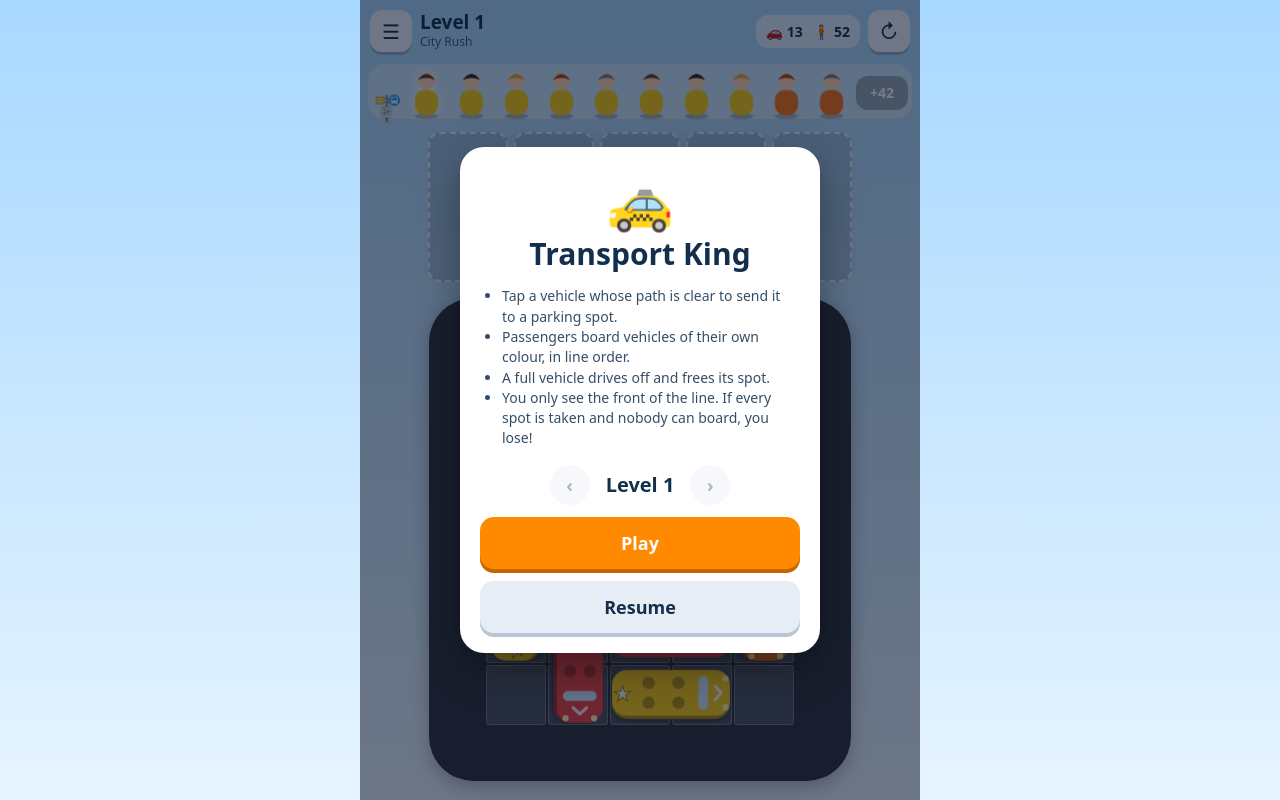
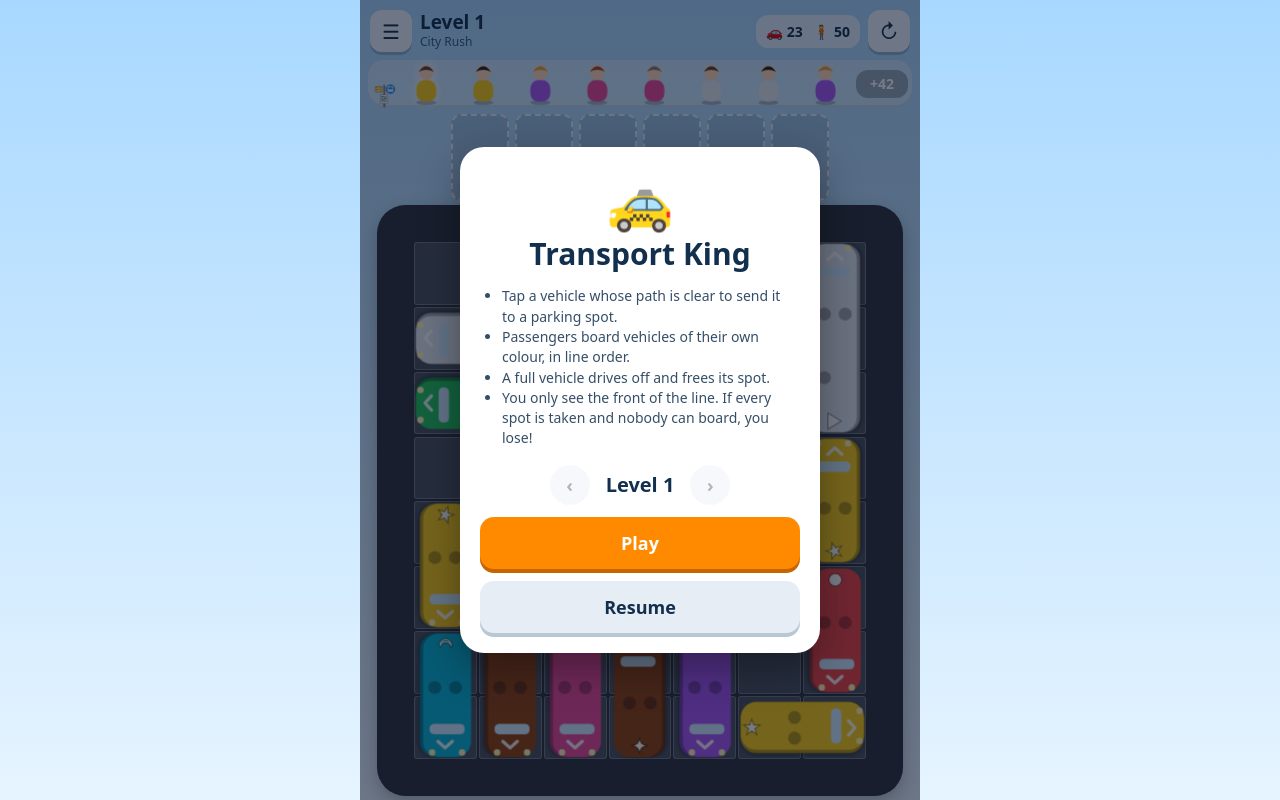
Before and after one commit to grandma67/transport_king, a plain HTML site: page index.html in a window 1280 px wide. Drawn offline with Linux system fonts and the light colour scheme.

Commit message:
Harder seeded levels, compact parking, big buses
- Level seed now rolls map size (up to 10x14), parking spots (1-6),
  seats per vehicle, colours and visible line length
- Colours always outnumber spots (by 2+ after the intro levels) so
  parking one car of each colour no longer trivialises a level
- Several mazes per level; keep the one with the deepest blocking
  chains after hill-climbing car directions
- New vehicles: van (1x3), long bus (1x4) and a two-lane big bus (2x3)
  that needs both lanes clear; seats scale with size
- Parking strip shrunk; the lot now takes most of the screen
- Fix HUD text colour on dark themes

Co-Authored-By: Claude Opus 5.5 <noreply@anthropic.com>

```diff
--- a/css/style.css
+++ b/css/style.css
@@ -19,6 +19,7 @@ button { font: inherit; }
   height: 100dvh;
   max-width: 560px;
   margin: 0 auto;
+  color: var(--ui, #12304d);
   display: flex;
   flex-direction: column;
   padding-bottom: env(safe-area-inset-bottom);
@@ -66,12 +67,11 @@ button { font: inherit; }
 
 .slot {
   z-index: 1;
-  border-radius: 12px;
+  border-radius: 10px;
   border: 2px dashed rgba(255, 255, 255, 0.75);
   background: rgba(0, 0, 0, 0.12);
-  display: flex; align-items: flex-end; justify-content: center;
-  color: rgba(255, 255, 255, 0.8); font-weight: 800; font-size: 13px;
-  padding-bottom: 4px;
+  display: flex; align-items: center; justify-content: center;
+  color: rgba(255, 255, 255, 0.55); font-weight: 800; font-size: 13px;
 }
 .slot.warn { animation: warn 0.5s 2; }
 
--- a/js/game.js
+++ b/js/game.js
@@ -54,9 +54,12 @@
     return '#' + ((1 << 24) | (ch(n >> 16) << 16) | (ch((n >> 8) & 255) << 8) | ch(n & 255)).toString(16).slice(1);
   }
 
-  // Vehicles are drawn facing right in a (len*100 x 100) box; CSS rotates them.
-  function vehicleSVG(kind, len, colorIdx, cap, filled) {
-    const w = len * 100;
+  // Vehicles are drawn facing right in a (len*100 x wid*100) box; CSS rotates them.
+  // The theme body is drawn for one lane and stretched across a wide vehicle.
+  function vehicleSVG(kind, car) {
+    const { len, cap, filled } = car, wid = car.wid || 1, colorIdx = car.color;
+    const w = len * 100, h = wid * 100;
+    if (kind === 'car' && car.type !== 'car' && car.type !== 'van') kind = 'bus';
     const c = PALETTE[colorIdx].hex, d = shade(c, -0.3), l = shade(c, 0.4);
     const glass = '#cfeaff';
     let body = '', chevron = null;
@@ -97,20 +100,24 @@
           <circle cx="${w - 12}" cy="24" r="5" fill="#fff7b0"/><circle cx="${w - 12}" cy="70" r="5" fill="#fff7b0"/>`;
         chevron = w - 24;
     }
-    // seats: two rows, filled from the front
-    const cols = cap / 2, x0 = 40, x1 = w - 64, step = (x1 - x0) / cols;
+    // a two-lane bus gets a centre roof divider
+    const deck = wid > 1 ? `<rect x="30" y="${h / 2 - 4}" width="${w - 90}" height="8" rx="4" fill="${d}" opacity=".45"/>` : '';
+    // seats: two rows per lane, filled from the front
+    const rows = 2 * wid, cols = Math.ceil(cap / rows), x0 = 40, x1 = w - 64;
+    const step = (x1 - x0) / cols, rowStep = (h - 36) / rows;
+    const r = Math.min(11, step * 0.36, rowStep * 0.36);
     let seats = '';
     for (let i = 0; i < cap; i++) {
-      const col = cols - 1 - Math.floor(i / 2), row = i % 2;
-      const cx = x0 + step * (col + 0.5), cy = row ? 63 : 31;
+      const col = cols - 1 - Math.floor(i / rows), row = i % rows;
+      const cx = x0 + step * (col + 0.5), cy = 18 + rowStep * (row + 0.5);
       seats += i < filled
-        ? `<circle cx="${cx}" cy="${cy}" r="11" fill="#fff" stroke="${d}" stroke-width="3"/><circle cx="${cx}" cy="${cy}" r="5" fill="${c}"/>`
-        : `<circle cx="${cx}" cy="${cy}" r="10" fill="rgba(0,0,0,.28)"/>`;
+        ? `<circle cx="${cx}" cy="${cy}" r="${r}" fill="#fff" stroke="${d}" stroke-width="3"/><circle cx="${cx}" cy="${cy}" r="${r * 0.45}" fill="${c}"/>`
+        : `<circle cx="${cx}" cy="${cy}" r="${r - 1}" fill="rgba(0,0,0,.28)"/>`;
     }
-    const glyph = `<text x="22" y="48" font-size="24" font-weight="700" text-anchor="middle" dominant-baseline="central" fill="#fff" stroke="rgba(0,0,0,.4)" stroke-width="3" paint-order="stroke">${PALETTE[colorIdx].glyph}</text>`;
+    const glyph = `<text x="22" y="${h / 2}" font-size="24" font-weight="700" text-anchor="middle" dominant-baseline="central" fill="#fff" stroke="rgba(0,0,0,.4)" stroke-width="3" paint-order="stroke">${PALETTE[colorIdx].glyph}</text>`;
     const arrow = chevron == null ? '' :
-      `<path d="M${chevron - 5} 36 L${chevron + 5} 47 L${chevron - 5} 58" fill="none" stroke="#fff" stroke-width="5" stroke-linecap="round" stroke-linejoin="round" opacity=".9"/>`;
-    return `<svg viewBox="0 0 ${w} 100" preserveAspectRatio="none">${body}${seats}${glyph}${arrow}</svg>`;
+      `<path d="M${chevron - 5} ${h / 2 - 11} L${chevron + 5} ${h / 2} L${chevron - 5} ${h / 2 + 11}" fill="none" stroke="#fff" stroke-width="5" stroke-linecap="round" stroke-linejoin="round" opacity=".9"/>`;
+    return `<svg viewBox="0 0 ${w} ${h}" preserveAspectRatio="none"><g transform="scale(1,${wid})">${body}</g>${deck}${seats}${glyph}${arrow}</svg>`;
   }
 
   const HAIR = ['#5b3a29', '#1f1f1f', '#d9a441', '#a3471f', '#7d7d7d'];
@@ -158,19 +165,21 @@
   function computeGeo() {
     const sw = stage.clientWidth, sh = stage.clientHeight;
     const pad = 8, K = G.K;
-    const qh = Math.max(40, Math.min(58, sw / 9));
-    const slotW = Math.min((sw - 2 * pad) / K, 86);
+    const qh = Math.max(36, Math.min(48, sw / 10));
+    const slotW = Math.min((sw - 2 * pad) / K, 64);
     const slotsX0 = (sw - slotW * K) / 2;
-    const parkCell = Math.min(slotW * 0.5, 34) / 0.76; // cell length of a parked car
-    const slotH = parkCell * 3 + 16;
-    const queueY = pad;
-    const slotsY = queueY + qh + 10;
-    const lotTop = slotsY + slotH + 10;
-    const avail = Math.max(60, sh - lotTop - pad);
-    const cs = Math.min((sw - 2 * pad) / (G.W + 1.8), avail / (G.H + 1.8), 62);
-    const road = cs * 0.9;
+    const maxLen = Math.min(3, Math.max(...G.cars.map((c) => c.len)));
+    const parkCell = Math.min(slotW * 0.4, 20) / 0.76; // cell length of a parked car
+    const slotH = parkCell * maxLen + 8;
+    const queueY = 4;
+    const slotsY = queueY + qh + 6;
+    const lotTop = slotsY + slotH + 4;
+    const avail = Math.max(60, sh - lotTop - 4);
+    // the lot gets everything that is left; the ring road is 0.55 of a cell wide
+    const cs = Math.min((sw - 8) / (G.W + 1.1), avail / (G.H + 1.1), 72);
+    const road = cs * 0.55;
     const gx = (sw - G.W * cs) / 2;
-    const gy = lotTop + road + Math.max(0, avail - (G.H * cs + 2 * road)) * 0.35;
+    const gy = lotTop + road + Math.max(0, avail - (G.H * cs + 2 * road)) * 0.5;
     const stopW = qh * 0.62, moreW = 52;
     const qx0 = pad + stopW;
     const qs = (sw - 2 * pad - stopW - moreW - 6) / G.V;
@@ -184,20 +193,24 @@
     el.style.left = px(x); el.style.top = px(y); el.style.width = px(w); el.style.height = px(h);
   }
 
-  function T(cx, cy, a, s, len) {
-    return `translate(${cx - (len * geo.cs) / 2}px, ${cy - geo.cs / 2}px) rotate(${a}deg) scale(${s})`;
+  function T(cx, cy, a, s, car) {
+    return `translate(${cx - (car.len * geo.cs) / 2}px, ${cy - ((car.wid || 1) * geo.cs) / 2}px) rotate(${a}deg) scale(${s})`;
   }
   function carCenter(car) {
     const { gx, gy, cs } = geo;
     return car.horiz
-      ? [gx + (car.x + car.len / 2) * cs, gy + (car.y + 0.5) * cs]
-      : [gx + (car.x + 0.5) * cs, gy + (car.y + car.len / 2) * cs];
+      ? [gx + (car.x + car.len / 2) * cs, gy + (car.y + car.wid / 2) * cs]
+      : [gx + (car.x + car.wid / 2) * cs, gy + (car.y + car.len / 2) * cs];
   }
   function slotCenter(i) {
-    return [geo.slotsX0 + geo.slotW * (i + 0.5), geo.slotsY + geo.slotH / 2 - 4];
+    return [geo.slotsX0 + geo.slotW * (i + 0.5), geo.slotsY + geo.slotH / 2];
   }
-  function gridTransform(car) { return T(...carCenter(car), DIR_ANGLE[car.dir], 1, car.len); }
-  function slotTransform(car) { return T(...slotCenter(car.slot), -90, geo.parkScale, car.len); }
+  function gridTransform(car) { return T(...carCenter(car), DIR_ANGLE[car.dir], 1, car); }
+  function slotTransform(car) { return T(...slotCenter(car.slot), -90, parkScale(car), car); }
+  /** Parked vehicles shrink, and the biggest ones shrink further to fit their spot. */
+  function parkScale(car) {
+    return Math.min(geo.parkScale, (geo.slotH - 6) / (car.len * geo.cs), (geo.slotW - 8) / (car.wid * geo.cs));
+  }
   function queueTransform(r) {
     return `translate(${geo.qx0 + r * geo.qs + (geo.qs - geo.pw) / 2}px, ${geo.queueY + geo.qh - geo.ph - 3}px)`;
   }
@@ -225,7 +238,7 @@
   function positionCar(car) {
     if (car.state === 'gone') return;
     car.el.style.width = px(car.len * geo.cs);
-    car.el.style.height = px(geo.cs);
+    car.el.style.height = px(car.wid * geo.cs);
     car.el.style.transform = car.state === 'grid' ? gridTransform(car) : slotTransform(car);
   }
 
@@ -316,7 +329,7 @@
   }
 
   function renderCar(car) {
-    car.el.innerHTML = vehicleSVG(G.theme.vehicle, car.len, car.color, car.cap, car.filled);
+    car.el.innerHTML = vehicleSVG(G.theme.vehicle, car);
   }
 
   function updateHud() {
@@ -352,9 +365,9 @@
     const off = info.dist * geo.cs + geo.cs * 0.18;
     const duration = 240 + info.dist * 50;
     car.el.animate([
-      { transform: T(cx, cy, a, 1, car.len) },
-      { transform: T(cx + dx * off, cy + dy * off, a, 1, car.len), offset: 0.45 },
-      { transform: T(cx, cy, a, 1, car.len) },
+      { transform: T(cx, cy, a, 1, car) },
+      { transform: T(cx + dx * off, cy + dy * off, a, 1, car), offset: 0.45 },
+      { transform: T(cx, cy, a, 1, car) },
     ], { duration, easing: 'ease-in-out' });
     const blocker = G.cars[info.blocker].el;
     setTimeout(() => {
@@ -386,7 +399,7 @@
   function drive(car) {
     const g = G;
     const pts = exitPath(car);
-    const turn = geo.cs * 0.8;
+    const turn = geo.cs * 0.6;
     let ang = DIR_ANGLE[car.dir], dist = 0;
     const frames = [{ x: pts[0][0], y: pts[0][1], a: ang, d: 0 }];
     for (let i = 1; i < pts.length; i++) {
@@ -402,7 +415,7 @@
     }
     const last = frames.length - 1;
     const keyframes = frames.map((f, i) => ({
-      transform: T(f.x, f.y, f.a, i === last ? geo.parkScale : 1, car.len),
+      transform: T(f.x, f.y, f.a, i === last ? parkScale(car) : 1, car),
       offset: f.d / dist,
     }));
     car.el.classList.add('moving');
@@ -473,11 +486,11 @@
     car.state = 'leaving';
     g.slots[car.slot] = null;
     const [sx, sy] = slotCenter(car.slot);
-    const s = geo.parkScale;
+    const s = parkScale(car);
     const anim = car.el.animate([
-      { transform: T(sx, sy, -90, s, car.len), opacity: 1 },
-      { transform: T(sx, sy, -90, s * 1.12, car.len), opacity: 1, offset: 0.25 },
-      { transform: T(sx, sy - geo.slotH * 0.7, -90, s * 0.8, car.len), opacity: 0 },
+      { transform: T(sx, sy, -90, s, car), opacity: 1 },
+      { transform: T(sx, sy, -90, s * 1.12, car), opacity: 1, offset: 0.25 },
+      { transform: T(sx, sy - geo.slotH * 0.7, -90, s * 0.8, car), opacity: 0 },
     ], { duration: 420, easing: 'ease-in', fill: 'forwards' });
     anim.onfinish = () => {
       car.el.remove();
--- a/js/levels.js
+++ b/js/levels.js
@@ -9,7 +9,11 @@
  *  - every car can eventually leave the lot (no deadlocked blocks);
  *  - passenger counts per colour exactly equal the seats of that colour;
  *  - the queue is built from a real solution that never needs more than
- *    `slots - 1` parking spots at once, so a careful player can always win.
+ *    `slots` parking spots at once, so a careful player can always win.
+ *
+ * Map size, spots (1-6), colours, seats per vehicle and how much of the line
+ * is visible are all rolled from the level seed. Several mazes are built per
+ * level and the one with the deepest chains of blocking cars is kept.
  */
 (function (root) {
   'use strict';
@@ -23,12 +27,22 @@
     { hex: '#f97316', name: 'Orange', glyph: '♥︎' },
     { hex: '#ec4899', name: 'Pink', glyph: '✚' },
     { hex: '#06b6d4', name: 'Cyan', glyph: '☾' },
+    { hex: '#92400e', name: 'Brown', glyph: '✦' },
+    { hex: '#e2e8f0', name: 'White', glyph: '▼' },
   ];
+
+  // Vehicle sizes in cells (len along the driving direction, wid across it).
+  // Seats are a multiple of the level's base seat count.
+  const VEHICLES = {
+    car: { len: 2, wid: 1, seats: 1 },
+    van: { len: 3, wid: 1, seats: 1.5 },
+    bus: { len: 4, wid: 1, seats: 2 },
+    bigbus: { len: 3, wid: 2, seats: 3 },
+  };
 
   const THEME_COUNT = 6;
   const DIRS = { R: [1, 0], L: [-1, 0], U: [0, -1], D: [0, 1] };
   const OPPOSITE = { R: 'L', L: 'R', U: 'D', D: 'U' };
-  const CAPACITY = { 2: 4, 3: 6 };
 
   // ---------- seeded randomness ----------
   function mulberry32(a) {
@@ -89,27 +103,71 @@
     holes: (x, y, W, H, rng) => rng() > 0.14,
   };
 
-  // ---------- difficulty curve ----------
-  function params(n) {
+  // ---------- difficulty ----------
+  const randInt = (rng, a, b) => a + Math.floor(rng() * (b - a + 1));
+
+  /** Level settings, rolled from the level's seed. Ranges widen over the first ~16 levels. */
+  function params(n, rng) {
+    const grow = Math.min(1, (n - 1) / 15);
+    const W = randInt(rng, 6 + Math.round(grow), 7 + Math.round(grow * 3));          // 6..10
+    const H = randInt(rng, Math.max(W + 1, 8 + Math.round(grow * 2)), 10 + Math.round(grow * 4)); // ..14
+    const slots = randInt(rng, Math.max(1, 4 - Math.floor(n / 4)), 6);                // 1..6
     return {
-      W: Math.min(9, 5 + Math.floor(n / 4)),
-      H: Math.min(11, 6 + Math.floor(n / 3)),
-      colors: Math.min(PALETTE.length, 2 + Math.ceil(n / 3)),
-      density: Math.min(0.95, 0.62 + n * 0.02),
-      longChance: Math.min(0.45, 0.2 + n * 0.015),
-      slots: 5,
-      // how many cars' passengers are mixed together in the queue at once
-      window: n <= 2 ? 1 : n <= 8 ? 2 : n <= 30 ? 3 : 4,
-      // how much of the queue the player can see
-      visible: Math.max(5, 10 - Math.floor(n / 5)),
+      W, H, slots,
+      // how many cars' passengers are mixed together in the line; window == slots means no spare spot
+      window: Math.max(1, slots - randInt(rng, 0, n < 6 ? 2 : 1)),
+      // seats in a small car; bigger vehicles carry more (see VEHICLES)
+      capacity: randInt(rng, 2, n < 4 ? 3 : 4),
+      // Always more colours than spots (2+ more after the intro levels), otherwise
+      // you can park one car of every colour and the line never gets stuck.
+      colors: Math.max(3, Math.min(PALETTE.length, slots + randInt(rng, n < 4 ? 1 : 2, n < 4 ? 2 : 4))),
+      density: 0.82 + rng() * 0.13,
+      vanChance: 0.2 + rng() * 0.15,
+      busChance: n < 3 ? 0 : 0.05 + rng() * 0.1,
+      bigChance: n < 5 ? 0 : 0.04 + rng() * 0.08,
+      visible: randInt(rng, 4, 9),
+      // maze candidates generated per level; the hardest one is kept
+      candidates: 4 + Math.round(grow * 6),
+      harden: n > 3, // the first levels stay gentle
     };
+  }
+
+  /** Peel free cars off in rounds; more rounds = longer chains of blockers. */
+  function analyze(cars, W, H) {
+    reindex(cars);
+    const occ = buildOcc(cars, W, H);
+    let remaining = cars.slice(), rounds = 0, initialFree = 0;
+    for (;;) {
+      const free = remaining.filter((c) => firstBlocker(c, W, H, occ).blocker < 0);
+      if (!free.length) break;
+      if (!rounds) initialFree = free.length;
+      rounds++;
+      for (const c of free) for (const [x, y] of carCells(c)) occ[y * W + x] = -1;
+      remaining = remaining.filter((c) => !free.includes(c));
+    }
+    return { rounds, initialFree, stuck: remaining.length };
+  }
+  const hardness = (a) => a.rounds * 4 - a.initialFree * 3;
+
+  /** Hill-climb car directions towards deeper blocking chains, never breaking solvability. */
+  function harden(cars, W, H, rng, steps) {
+    let cur = analyze(cars, W, H);
+    for (let i = steps; i > 0; i--) {
+      const c = cars[Math.floor(rng() * cars.length)];
+      c.dir = OPPOSITE[c.dir];
+      const a = analyze(cars, W, H);
+      if (a.stuck === 0 && hardness(a) >= hardness(cur)) cur = a;
+      else c.dir = OPPOSITE[c.dir];
+    }
+    return cur;
   }
 
   // ---------- grid helpers ----------
   function carCells(car) {
     const cells = [];
+    const wid = car.wid || 1;
     for (let i = 0; i < car.len; i++) {
-      cells.push(car.horiz ? [car.x + i, car.y] : [car.x, car.y + i]);
+      for (let j = 0; j < wid; j++) cells.push(car.horiz ? [car.x + i, car.y + j] : [car.x + j, car.y + i]);
     }
     return cells;
   }
@@ -120,19 +178,25 @@
     return occ;
   }
 
-  /** First car in front of `car` ({blocker:-1} when the way out is clear). */
+  /**
+   * Nearest car in front of `car` ({blocker:-1} when the way out is clear).
+   * A wide vehicle needs every one of its lanes to be clear.
+   */
   function firstBlocker(car, W, H, occ) {
     const [dx, dy] = DIRS[car.dir];
-    let fx = car.x, fy = car.y;
-    if (car.dir === 'R') fx = car.x + car.len - 1;
-    if (car.dir === 'D') fy = car.y + car.len - 1;
-    let x = fx + dx, y = fy + dy, dist = 0;
-    while (x >= 0 && x < W && y >= 0 && y < H) {
-      const o = occ[y * W + x];
-      if (o >= 0 && o !== car.id) return { blocker: o, dist };
-      x += dx; y += dy; dist++;
+    let best = { blocker: -1, dist: Infinity };
+    for (let j = 0; j < (car.wid || 1); j++) {
+      let x = car.horiz ? car.x : car.x + j, y = car.horiz ? car.y + j : car.y;
+      if (car.dir === 'R') x = car.x + car.len - 1;
+      if (car.dir === 'D') y = car.y + car.len - 1;
+      x += dx; y += dy;
+      for (let dist = 0; x >= 0 && x < W && y >= 0 && y < H && dist < best.dist; dist++, x += dx, y += dy) {
+        const o = occ[y * W + x];
+        if (o >= 0 && o !== car.id) { best = { blocker: o, dist }; break; }
+      }
     }
-    return { blocker: -1, dist };
+    if (best.blocker < 0) best.dist = car.horiz ? W : H;
+    return best;
   }
 
   function reindex(cars) { cars.forEach((c, i) => { c.id = i; }); }
@@ -150,6 +214,7 @@
     }
   }
 
+
   function makeSolvable(cars, W, H, rng) {
     const flipped = new Set();
     for (;;) {
@@ -164,13 +229,15 @@
   function fillCars(mask, W, H, p, rng) {
     const occ = new Int8Array(W * H);
     const cars = [];
-    const fits = (x, y, len, horiz) => {
-      for (let i = 0; i < len; i++) {
-        const cx = horiz ? x + i : x, cy = horiz ? y : y + i;
-        if (cx < 0 || cy < 0 || cx >= W || cy >= H) return false;
-        if (!mask[cy * W + cx] || occ[cy * W + cx]) return false;
-      }
-      return true;
+    const fits = (car) => carCells(car).every(([cx, cy]) =>
+      cx >= 0 && cy >= 0 && cx < W && cy < H && mask[cy * W + cx] && !occ[cy * W + cx]);
+    // which vehicle sizes to try at a cell, biggest first
+    const pickTypes = () => {
+      const r = rng();
+      if (r < p.bigChance) return ['bigbus', 'car'];
+      if (r < p.bigChance + p.busChance) return ['bus', 'van', 'car'];
+      if (r < p.bigChance + p.busChance + p.vanChance) return ['van', 'car'];
+      return ['car'];
     };
     const cells = [];
     for (let y = 0; y < H; y++) for (let x = 0; x < W; x++) if (mask[y * W + x]) cells.push([x, y]);
@@ -180,13 +247,16 @@
         if (occ[y * W + x] || rng() > p.density) continue;
         let placed = false;
         for (const horiz of shuffle([true, false], rng)) {
-          for (const len of rng() < p.longChance ? [3, 2] : [2]) {
-            for (const off of shuffle([...Array(len).keys()], rng)) {
-              const sx = horiz ? x - off : x, sy = horiz ? y : y - off;
-              if (!fits(sx, sy, len, horiz)) continue;
-              const dir = horiz ? (rng() < 0.5 ? 'R' : 'L') : (rng() < 0.5 ? 'U' : 'D');
-              cars.push({ x: sx, y: sy, len, horiz, dir });
-              for (let i = 0; i < len; i++) occ[(horiz ? sy : sy + i) * W + (horiz ? sx + i : sx)] = 1;
+          for (const type of pickTypes()) {
+            const { len, wid } = VEHICLES[type];
+            const offsets = [];
+            for (let i = 0; i < len; i++) for (let j = 0; j < wid; j++) offsets.push([i, j]);
+            for (const [i, j] of shuffle(offsets, rng)) {
+              const car = { type, len, wid, horiz, x: horiz ? x - i : x - j, y: horiz ? y - j : y - i };
+              if (!fits(car)) continue;
+              car.dir = horiz ? (rng() < 0.5 ? 'R' : 'L') : (rng() < 0.5 ? 'U' : 'D');
+              cars.push(car);
+              for (const [cx, cy] of carCells(car)) occ[cy * W + cx] = 1;
               placed = true;
               break;
             }
@@ -246,29 +316,38 @@
 
   function generateLevel(n) {
     n = Math.max(1, Math.floor(n));
-    const p = params(n);
     const rng = mulberry32(hashInt(n));
+    const p = params(n, rng);
     const { W, H } = p;
     const names = Object.keys(SHAPES);
     const shapeName = n === 1 ? 'rect' : names[Math.floor(rng() * names.length)];
 
+    // Build several solvable mazes and keep the one with the deepest blocking chains.
     let best = null;
-    for (let attempt = 0; attempt < 40; attempt++) {
+    for (let attempt = 0, built = 0; attempt < 40 && built < p.candidates; attempt++) {
       const mask = [];
       for (let y = 0; y < H; y++) for (let x = 0; x < W; x++) mask.push(SHAPES[shapeName](x, y, W, H, rng));
       const cells = mask.filter(Boolean).length;
       const cars = fillCars(mask, W, H, p, rng);
       makeSolvable(cars, W, H, rng);
-      if (!best || cars.length > best.cars.length) best = { mask, cars };
-      if (cars.length >= Math.max(5, Math.floor(cells * 0.25))) break;
+      if (cars.length < Math.max(6, Math.floor(cells * 0.3))) continue;
+      built++;
+      const score = hardness(harden(cars, W, H, rng, p.harden ? cars.length * 5 : 0)) + cars.length * 0.5;
+      if (!best || score > best.score) best = { mask, cars: cars.map((c) => ({ ...c })), score };
+    }
+    if (!best) {
+      const mask = new Array(W * H).fill(true);
+      const cars = fillCars(mask, W, H, p, rng);
+      makeSolvable(cars, W, H, rng);
+      best = { mask, cars };
     }
     const { mask, cars } = best;
-    reindex(cars);
+    const stats = analyze(cars, W, H); // also reindexes
 
     // balanced colour assignment
     const colors = shuffle([...PALETTE.keys()], rng).slice(0, p.colors);
     shuffle(cars.slice(), rng).forEach((c, i) => { c.color = colors[i % colors.length]; });
-    for (const c of cars) c.cap = CAPACITY[c.len];
+    for (const c of cars) c.cap = Math.round(p.capacity * VEHICLES[c.type].seats);
 
     const order = removalOrder(cars, W, H, rng);
     const queue = buildQueue(order, p.window, rng);
@@ -279,15 +358,19 @@
       shape: shapeName,
       themeIndex: (n - 1) % THEME_COUNT,
       slots: p.slots,
+      window: p.window,
       visible: p.visible,
+      capacity: p.capacity,
+      depth: stats.rounds,
       colors,
-      cars: cars.map((c) => ({ id: c.id, x: c.x, y: c.y, len: c.len, horiz: c.horiz, dir: c.dir, color: c.color, cap: c.cap })),
+      cars: cars.map((c) => ({ id: c.id, type: c.type, x: c.x, y: c.y, len: c.len, wid: c.wid, horiz: c.horiz, dir: c.dir, color: c.color, cap: c.cap })),
       queue,
       solution: order.map((c) => c.id),
     };
   }
 
-  const api = { PALETTE, THEME_COUNT, DIRS, SHAPES, params, generateLevel, firstBlocker, buildOcc, carCells };
+
+  const api = { PALETTE, VEHICLES, THEME_COUNT, DIRS, SHAPES, params, generateLevel, firstBlocker, buildOcc, carCells };
   if (typeof module !== 'undefined' && module.exports) module.exports = api;
   root.TKLevels = api;
 })(typeof window !== 'undefined' ? window : globalThis);
```
